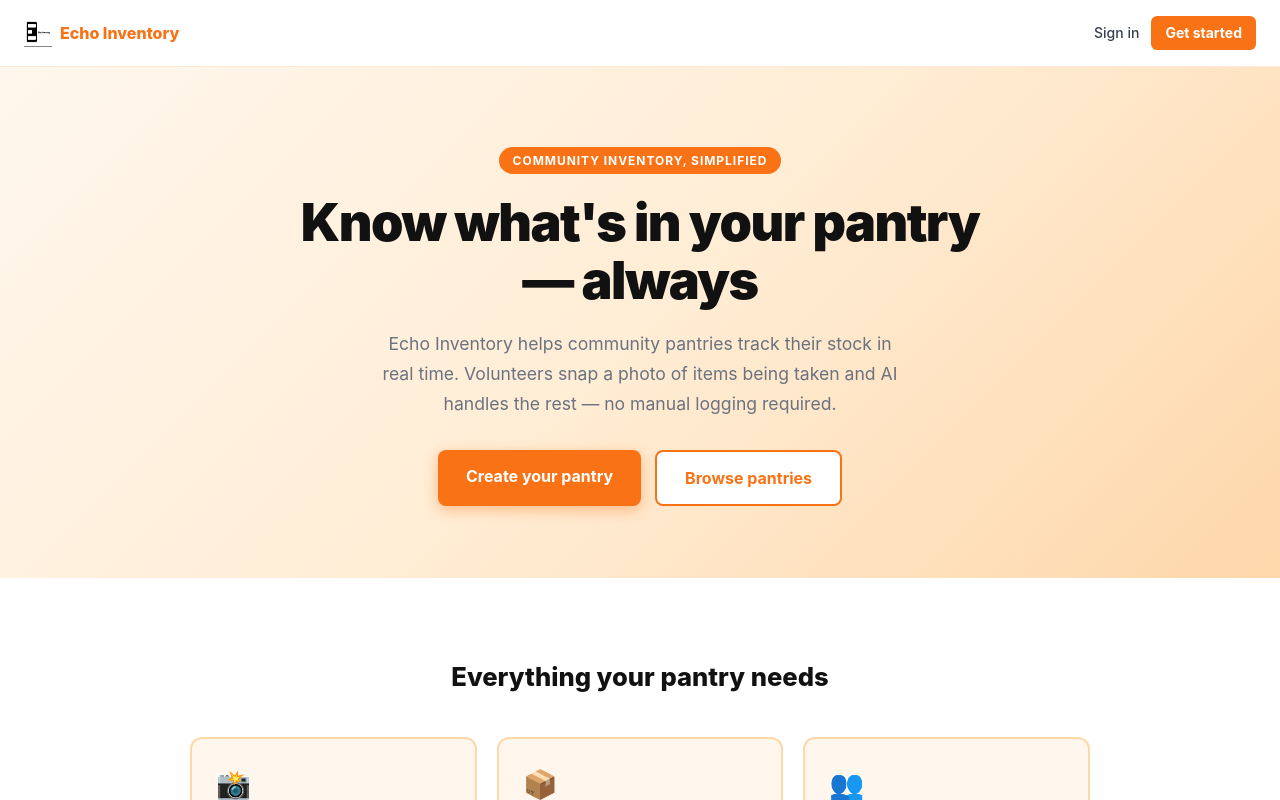
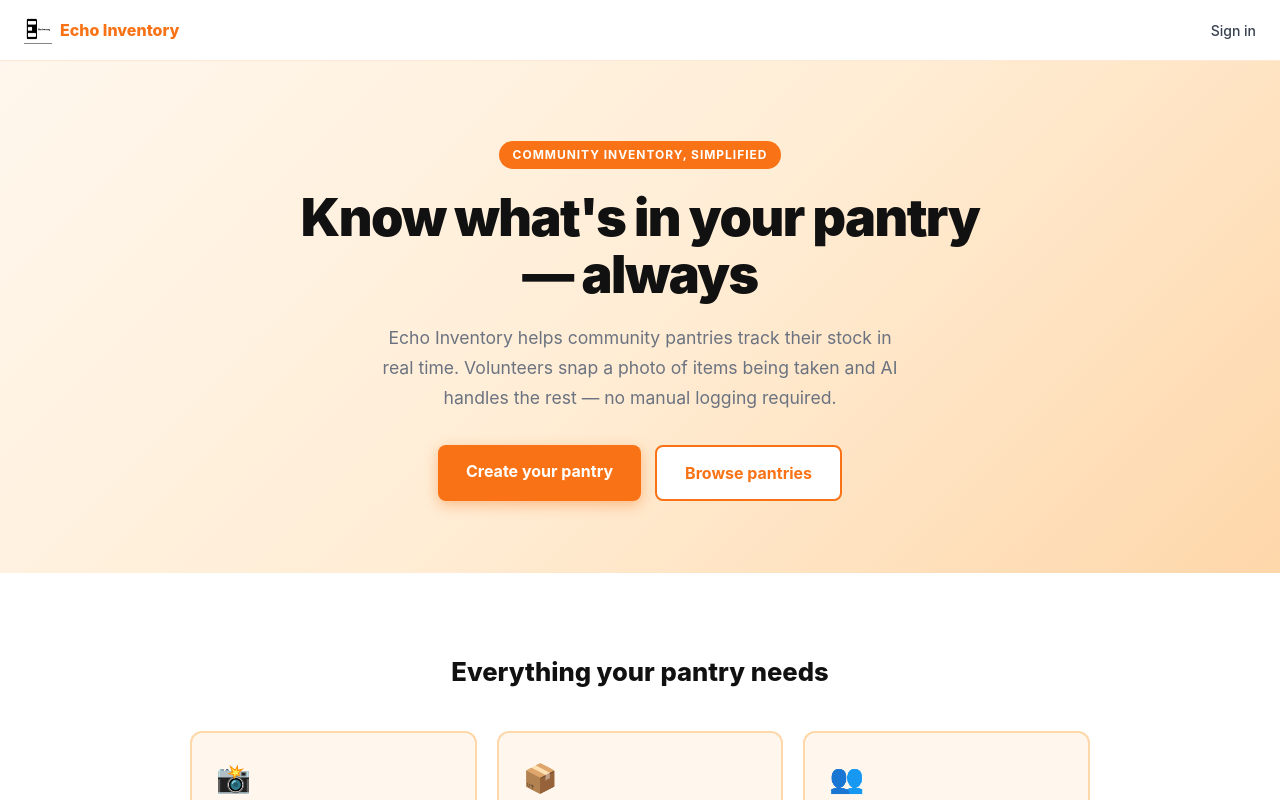
Before and after one commit to naeem-gitonga/echo-inventory, a Next.js app in the folder frontend/: page / in a window 1280 px wide. Shown: the top 800 px of the page. Built offline with nearby package versions, Linux system fonts and the light colour scheme; no server answers.

Commit message:
fix: remove duplicate button

```diff
--- a/frontend/src/components/Navbar/Navbar.tsx
+++ b/frontend/src/components/Navbar/Navbar.tsx
@@ -24,10 +24,7 @@ export default function Navbar() {
           {isAuthenticated ? (
             <button className={styles.signOutBtn} onClick={async () => { await signOut(); router.push('/'); }}>Sign out</button>
           ) : showGuestActions && (
-            <>
-              <Link href="/login" className={styles.navLink}>Sign in</Link>
-              <Link href="/signup" className={styles.navBtn}>Get started</Link>
-            </>
+            <Link href="/login" className={styles.navLink}>Sign in</Link>
           )}
         </div>
       )}
```
